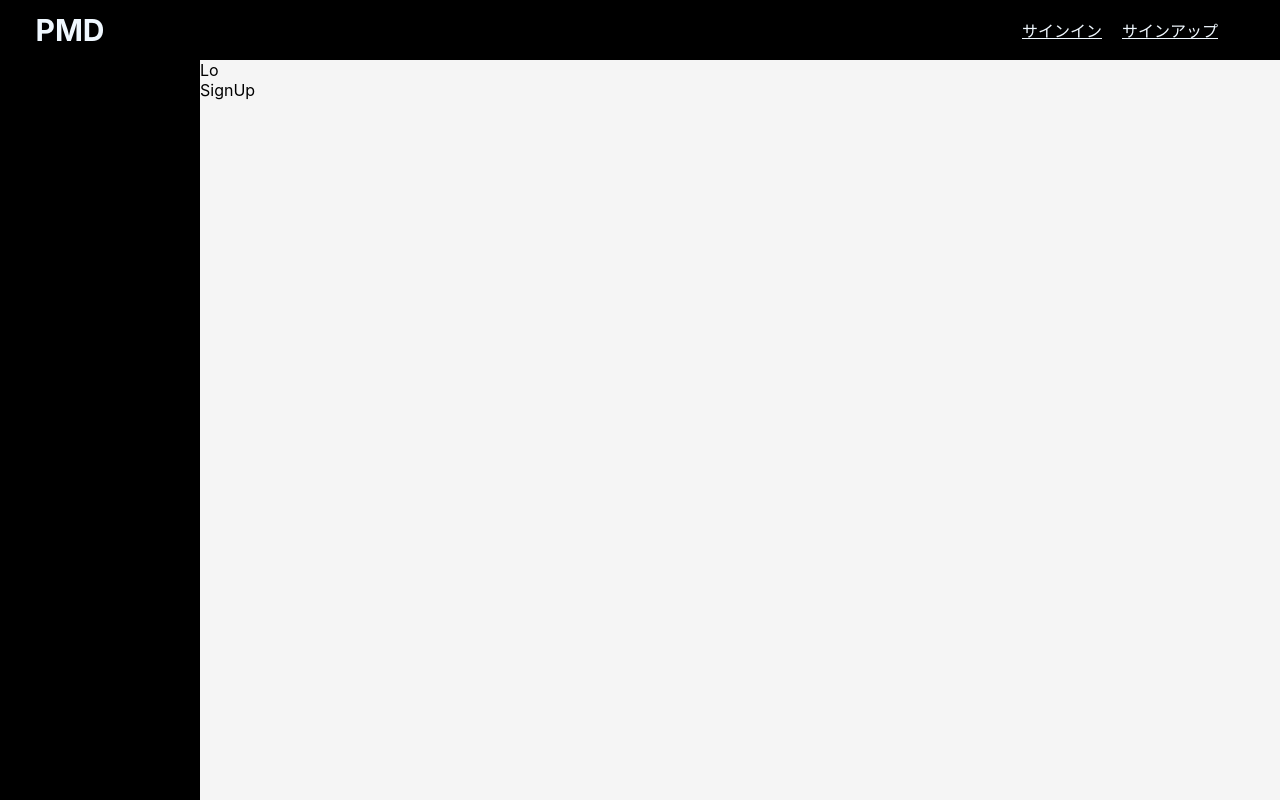
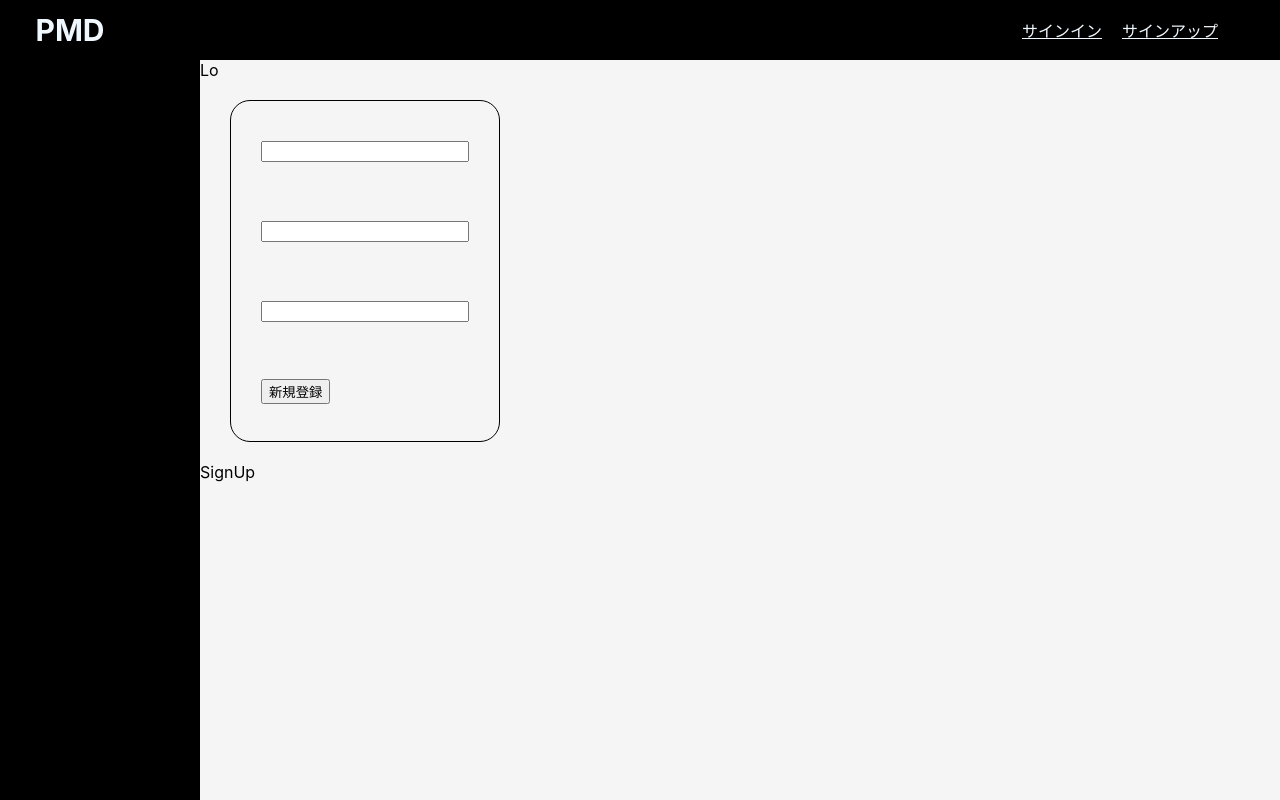
Before and after one commit to kuuta23/plastic-model-diary, a React (Create React App) app: page /Login/SignUp in a window 1280 px wide. Built offline with nearby package versions, Linux system fonts and the light colour scheme.

Commit message:
SignUp-Frame

```diff
--- a/src/Pages/Login/SignUp/SignUp.jsx
+++ b/src/Pages/Login/SignUp/SignUp.jsx
@@ -1,12 +1,21 @@
 import React from 'react'
 import styles from './SignUp.module.css'
+import { InputEmail, InputPassword, Submit, VerticalAlignmentOfInputs } from '../../../Template'
 
 const SignUp = () => {
   return (
     <div
     className={styles.Frame}>
-      <form action="">
-
+      <form action=""
+      className={styles.Form}>
+        <VerticalAlignmentOfInputs
+        children={[
+          <InputEmail/>,
+          <InputPassword/>,
+          <InputPassword/>,
+          <Submit
+          value={"新規登録"}/>
+        ]}/>
       </form>
       SignUp
     </div>
--- a/src/Pages/Login/SignUp/SignUp.module.css
+++ b/src/Pages/Login/SignUp/SignUp.module.css
@@ -0,0 +1,5 @@
+.Form{
+    margin-top: 20px;
+    margin-bottom: 20px;
+    margin-left: 30px;
+}
--- a/src/Template/Input/Email/InputEmail.jsx
+++ b/src/Template/Input/Email/InputEmail.jsx
@@ -1,9 +1,11 @@
 import React from 'react'
+import styles from "./InputEmail.module.css"
 
 const InputEmail = () => {
   return (
     <label htmlFor="">
         <input
+        className={styles.Input}
         type="email"
         name="userEmail"
         id="" />
--- a/src/Template/Input/Email/InputEmail.module.css
+++ b/src/Template/Input/Email/InputEmail.module.css
@@ -0,0 +1,3 @@
+.Input{
+    width: 200px;
+}
--- a/src/Template/Input/Password/InputPassword.jsx
+++ b/src/Template/Input/Password/InputPassword.jsx
@@ -1,9 +1,11 @@
 import React from 'react'
+import styles from './InputPassword.module.css'
 
 const InputPassword = () => {
   return (
     <label htmlFor="">
         <input
+        className={styles.Input}
         type="password"
         name="userPassword"
         id="" />
--- a/src/Template/Input/Password/InputPassword.module.css
+++ b/src/Template/Input/Password/InputPassword.module.css
@@ -0,0 +1,3 @@
+.Input{
+    width: 200px;
+}
--- /dev/null
+++ b/src/Template/Input/Submit/Submit.jsx
@@ -0,0 +1,13 @@
+import React from 'react'
+
+const Submit = ({value}) => {
+  return (
+    <label htmlFor="">
+        <input
+        type="submit"
+        value={value}/>
+    </label>
+  )
+}
+
+export default Submit
--- a/src/Template/Input/VerticalAlignmentOfInputs/VerticalAlignmentOfInputs.jsx
+++ b/src/Template/Input/VerticalAlignmentOfInputs/VerticalAlignmentOfInputs.jsx
@@ -4,7 +4,8 @@ import styles from './VerticalAlignmentOfInputs.module.css'
 
 const VerticalAlignmentOfInputs = ({children}) => {
   return (
-    <div>
+    <div
+    className={styles.Frame}>
       {
         children.map((value,key)=>(
             <div
--- a/src/Template/Input/VerticalAlignmentOfInputs/VerticalAlignmentOfInputs.module.css
+++ b/src/Template/Input/VerticalAlignmentOfInputs/VerticalAlignmentOfInputs.module.css
@@ -0,0 +1,18 @@
+.Frame{
+    display: inline-block;
+
+    padding-left: 30px;
+    padding-right: 30px;
+    padding-top: 10px;
+    padding-bottom: 10px;
+
+    border-radius: 20px;
+
+    border:1px black solid;
+}
+.Input{
+    display: flex;
+    align-items: center;
+
+    height: 80px;
+}
--- a/src/Template/index.js
+++ b/src/Template/index.js
@@ -1,3 +1,4 @@
 export { default as VerticalAlignmentOfInputs } from "./Input/VerticalAlignmentOfInputs/VerticalAlignmentOfInputs"
 export { default as InputEmail } from "./Input/Email/InputEmail"
 export { default as InputPassword } from "./Input/Password/InputPassword"
+export { default as Submit } from "./Input/Submit/Submit"
```
Also changed, not shown: src/Template/Input/Submit/Submit.module.css (added).
